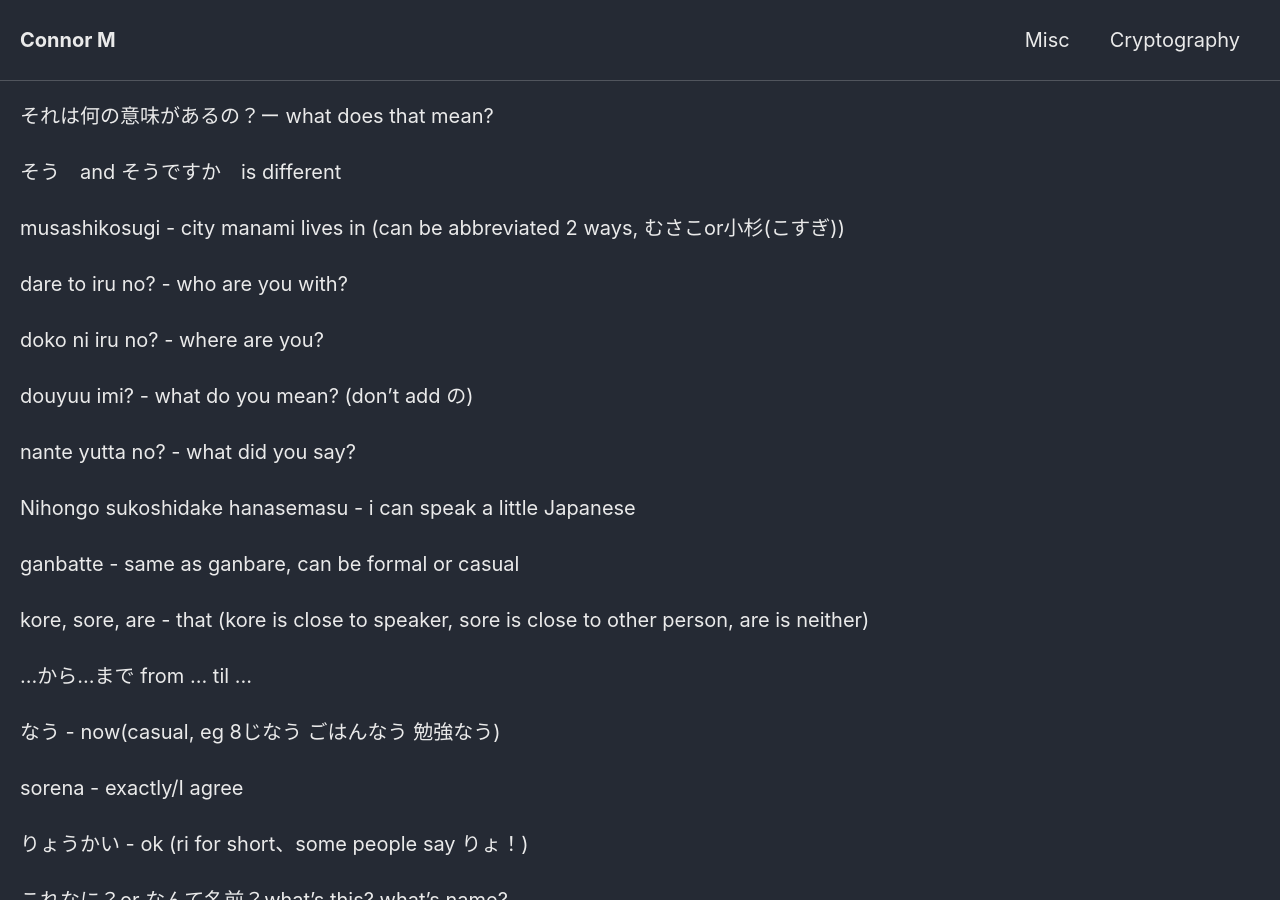
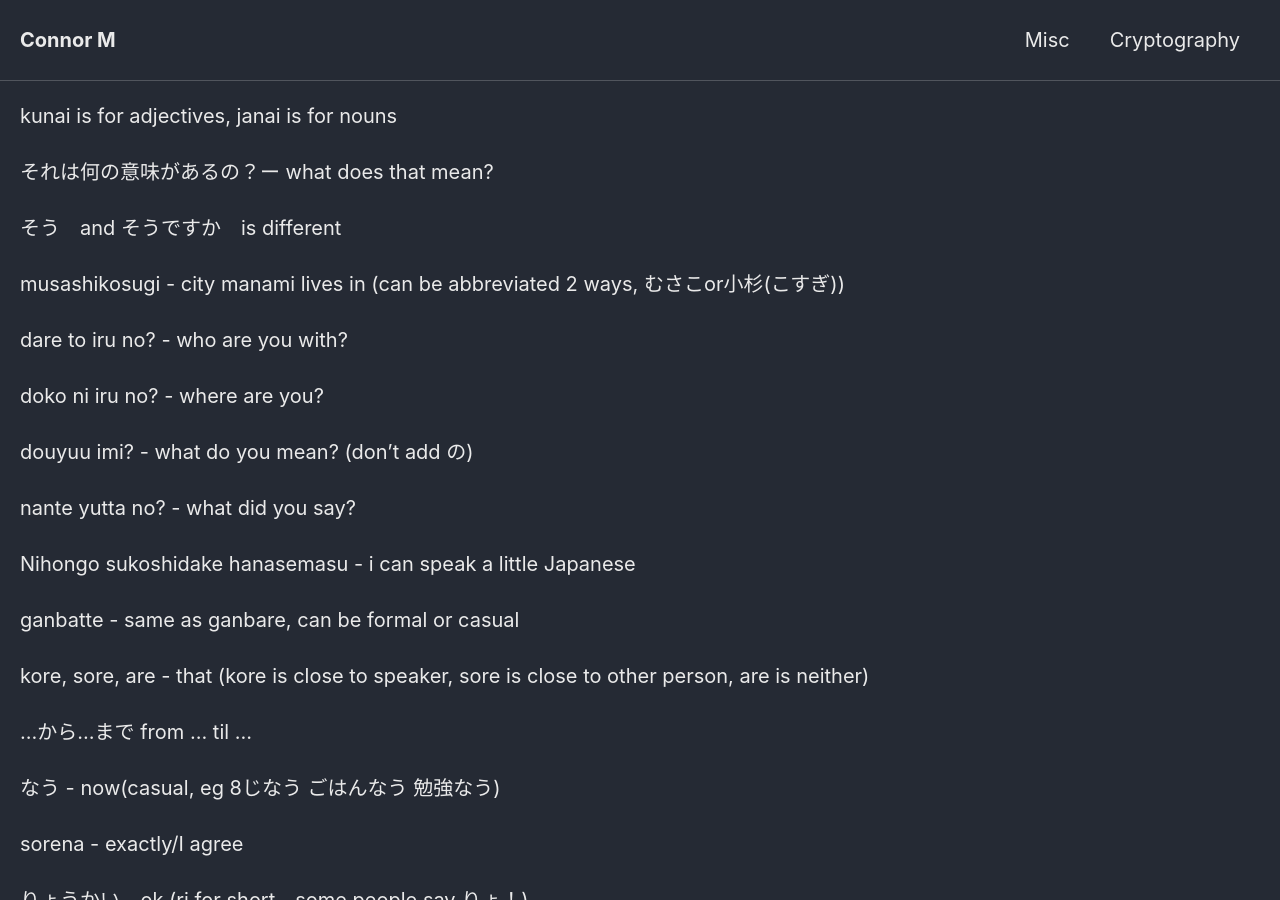
Before and after one commit to Connor-McCartney/Connor-McCartney.github.io, a Jekyll site: the page built from _pages/misc/japanese.md, in a window 1280 px wide and 900 px high. Built offline with Jekyll 4.4.1, drawn with Linux system fonts in a browser that asks for light colours; cached includes are drawn as plain includes; our own code applies the rules of GitHub Pages for plain Markdown files.

Commit message:
Update japanese.md

```diff
--- a/_pages/misc/japanese.md
+++ b/_pages/misc/japanese.md
@@ -1,3 +1,5 @@
+kunai is for adjectives, janai is for nouns
+
 それは何の意味があるの？ー what does that mean?
 
 そう　and そうですか　is different
```
